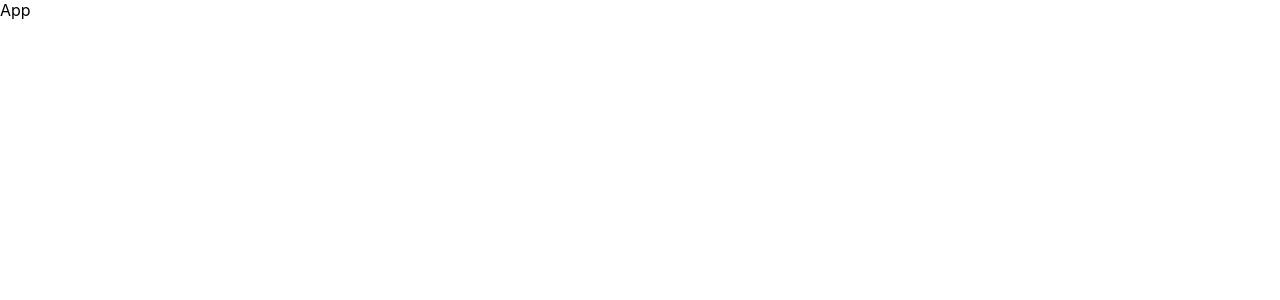
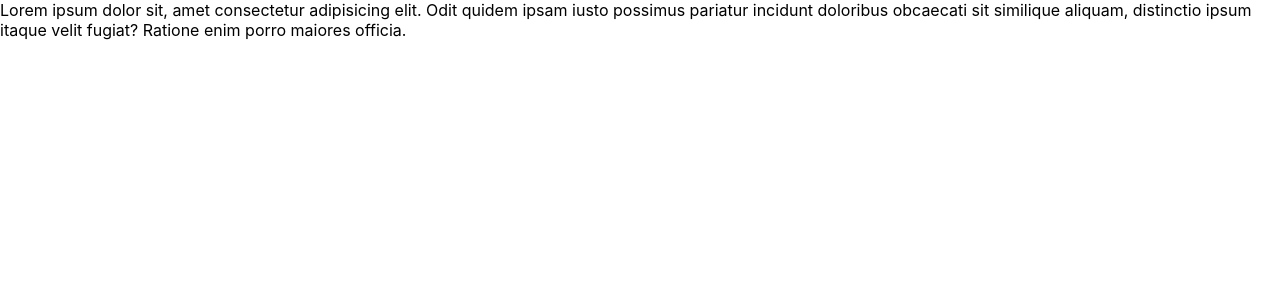
Before and after one commit to nology-tech/synergy, a React (Create React App) app: page / in a window 1280 px wide. Shown: the top 300 px of the page. Built offline with nearby package versions, Linux system fonts and the light colour scheme.

Commit message:
header added

```diff
--- a/src/App.jsx
+++ b/src/App.jsx
@@ -1,8 +1,11 @@
 import "./App.scss";
+import Header from "./components/Header/Header";
 
 const App = () => {
   return (
-    <div>App</div>
+    <div>
+      <Header/>
+    </div>
   )
 }
 
--- /dev/null
+++ b/src/components/Header/Header.jsx
@@ -0,0 +1,14 @@
+import React from 'react'
+
+const Header = () => {
+  return (
+    <div><header>Lorem ipsum dolor sit,
+        amet consectetur adipisicing elit.
+        Odit quidem ipsam iusto possimus pariatur
+         incidunt doloribus obcaecati sit similique aliquam,
+         distinctio ipsum itaque velit fugiat? Ratione enim
+         porro maiores officia.</header></div>
+  )
+}
+
+export default Header
```
Also changed, not shown: src/components/Header/Header.scss (added).
